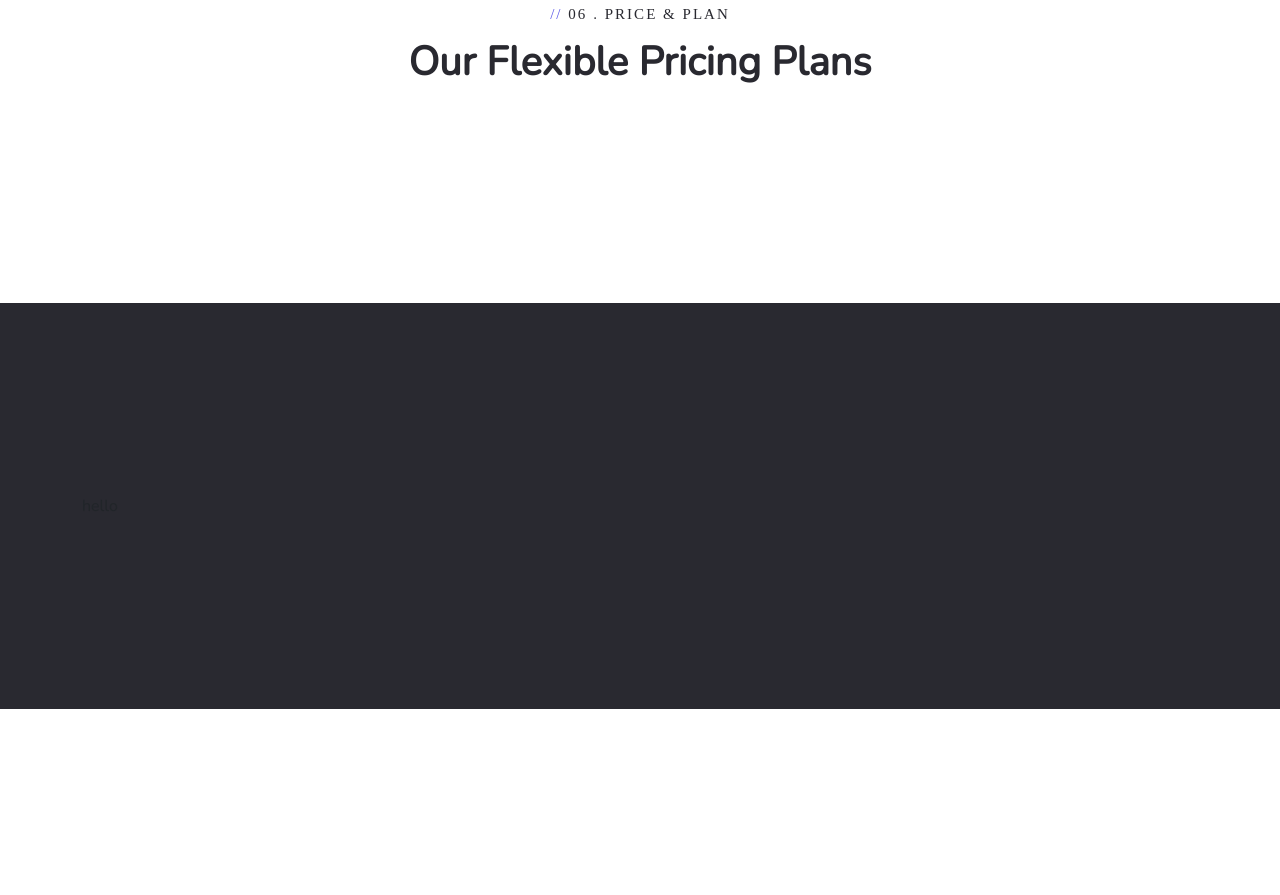
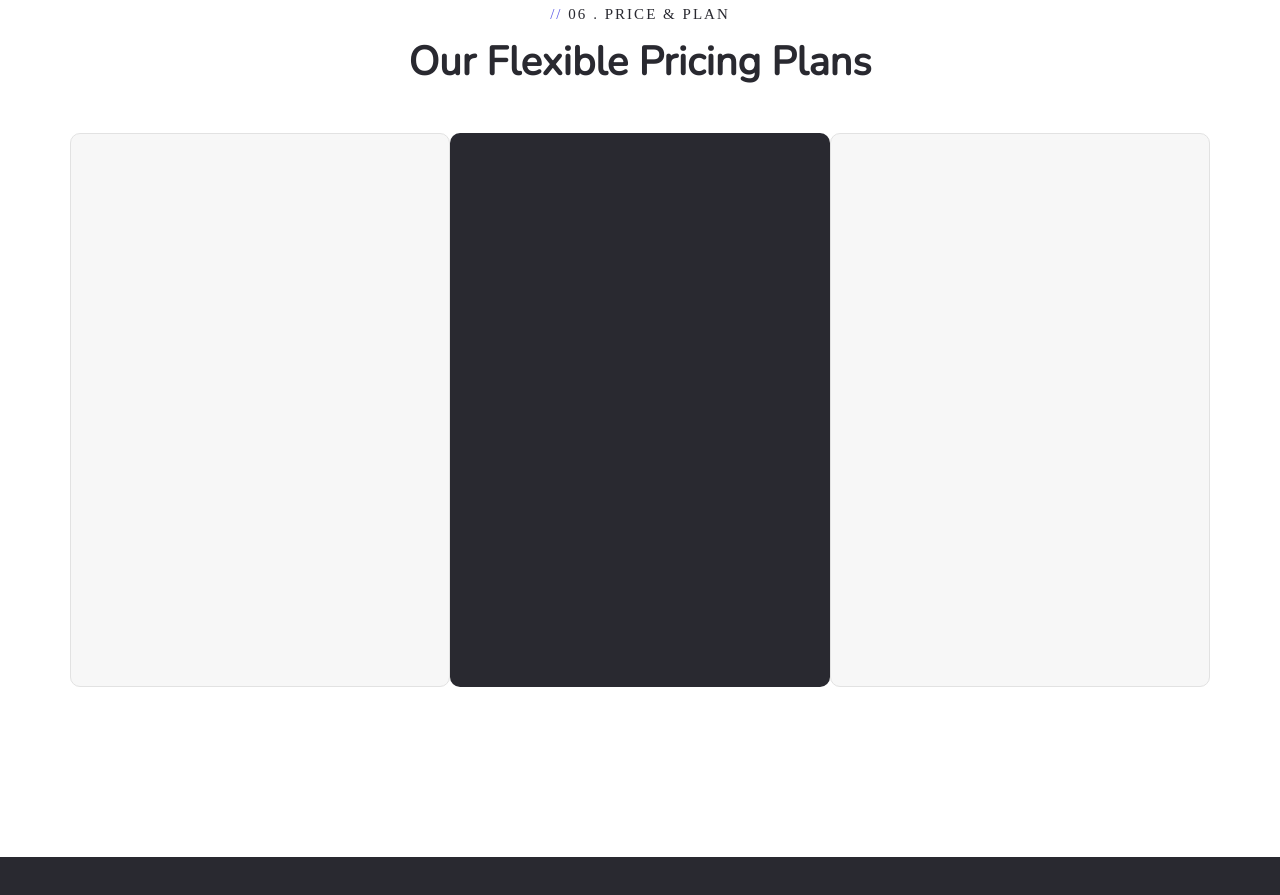
Before and after one commit to aleksi-svaridze/DMAgency, a plain HTML site: page index.html in a window 1280 px wide. Shown: the part 1792-2687 px from the top of the page. Before the commit the page ends 2501 px from the top, so only its background shows below. Drawn offline with Linux system fonts and the light colour scheme; a web font is replaced by a local one.

Commit message:
add pricing cards

```diff
--- a/assets/css/custom_styles/_components.css
+++ b/assets/css/custom_styles/_components.css
@@ -4,6 +4,24 @@
     background: linear-gradient(180deg, #36363E 0%, var(--dma-color-black-primary) 100%);
     border: 1px solid #424245;
     border-radius: 30px;
-
     padding: 41px 39px;
 }
+.pricing-card {
+    width: 389px;
+    height: 554px;
+    border-radius: 10px;
+    padding: 45px 38px;
+}
+.pricing-card--gray {
+    background: #F7F7F7;
+    border: 1px solid #E2E2E2;
+}
+.pricing-card--black {
+    background: #292930;
+}
+.yellow-slash {
+    color: var(--dma-color-yellow-primary);
+}
+.blue-slash {
+    color: var(--dma-color-blue);
+}
--- a/assets/css/custom_styles/_section-services.css
+++ b/assets/css/custom_styles/_section-services.css
@@ -15,12 +15,6 @@
     width: 14px;
     height: 15px;
     display: block;
-}
-.yellow-slash {
-    color: var(--dma-color-yellow-primary);
-}
-.blue-slash {
-    color: var(--dma-color-blue);
 }
 .icon-container {
     width: 153px;
--- a/index.html
+++ b/index.html
@@ -121,6 +121,12 @@
                 </p>
                 <h2 class="heading-secondary--black">Our Flexible Pricing Plans</h2>
             </section>
+
+            <section class="d-flex justify-content-between">
+                <section class="pricing-card pricing-card--gray"></section>
+                <section class="pricing-card pricing-card--black"></section>
+                <section class="pricing-card pricing-card--gray"></section>
+            </section>
         </section>
     </section>
 
```
